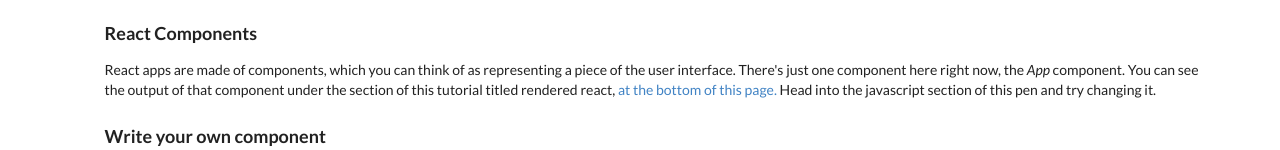
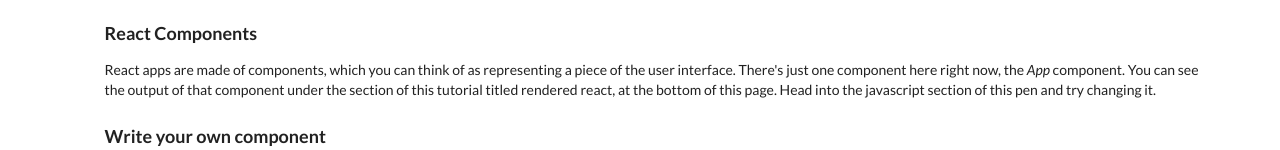
Before and after one commit to PARC6502/codepen-tutorials, a plain HTML site: page react-introduction/index.html in a window 1280 px wide. Shown: the part 213-363 px from the top of the page. Drawn offline with nearby package versions, Linux system fonts and the light colour scheme.

Commit message:
Remove in page link as it doesn't work on codepen

```diff
--- a/react-introduction/index.html
+++ b/react-introduction/index.html
@@ -20,7 +20,7 @@
 			<p>React is: <q>A javascript library for building user interfaces.</q></p>
 			<p>To read more about react check out <a href="https://reactjs.org/" target="_blank">their website</a> or just continue reading to jump right in.</p>
 			<h3>React Components</h3>
-			<p>React apps are made of components, which you can think of as representing a piece of the user interface. There's just one component here right now, the <em>App</em> component. You can see the output of that component under the section of this tutorial titled rendered react, <a href="#renderedReact">at the bottom of this page.</a>  Head into the javascript section of this pen and try changing it.</p>
+			<p>React apps are made of components, which you can think of as representing a piece of the user interface. There's just one component here right now, the <em>App</em> component. You can see the output of that component under the section of this tutorial titled rendered react, at the bottom of this page. Head into the javascript section of this pen and try changing it.</p>
 			<h3>Write your own component</h3>
 			<p>Try writing your own component! First add the code below to the javascript section of this pen.</p>
 			<pre class="prettyprint linenums:10"><code class="language-js"
```
